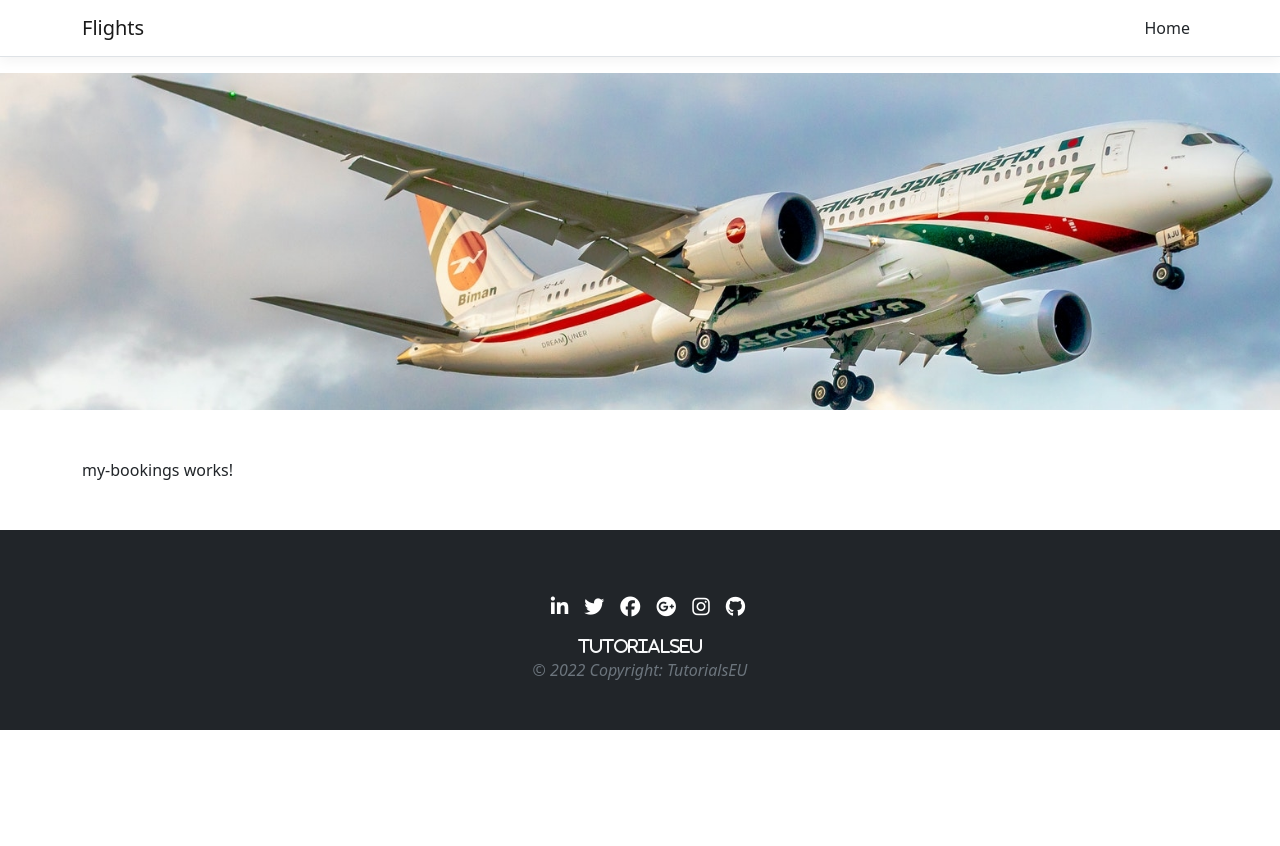
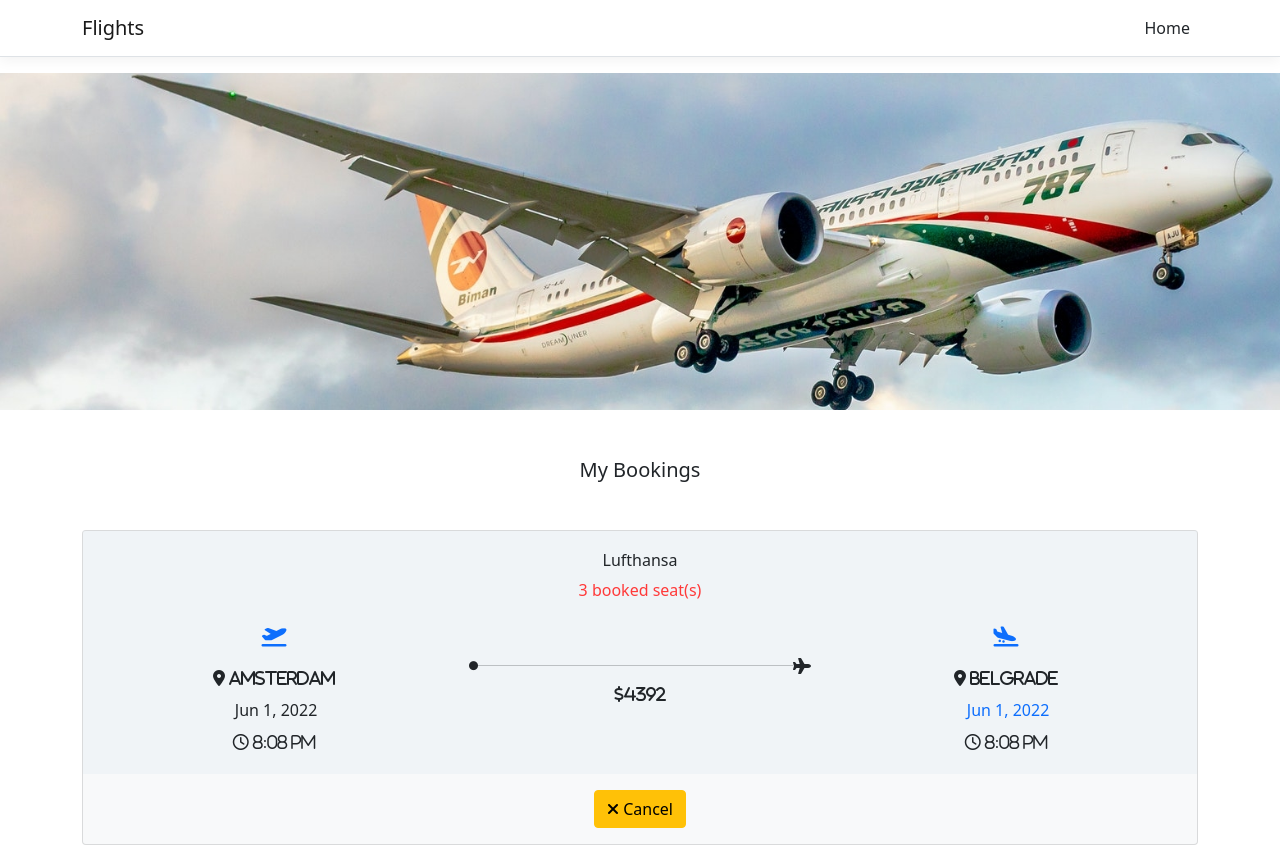
Before and after one commit to tutorialseu/ang-asp-21dc-flight-booking-portal, an Angular app in the folder Flights/ClientApp/: page /my-booking in a window 1280 px wide. Shown: the top 846 px of the page. Before the commit the page ends 800 px from the top, so only its background shows below. Built offline with nearby package versions, Linux system fonts and the light colour scheme.

Commit message:
18. Day Commit 1 - COPY FROM HERE

```diff
--- a/Flights/ClientApp/src/app/my-bookings/my-bookings.component.html
+++ b/Flights/ClientApp/src/app/my-bookings/my-bookings.component.html
@@ -1 +1,67 @@
-<p>my-bookings works!</p>
+<h5 class="text-md-center m-5">My Bookings</h5>
+<div class="card bg-light text-dark  mt-5">
+  <div class="card-body text-center" style="padding: 20px; background-color:#e5ecf26e">
+    <h6 class="card-title ">Lufthansa</h6>
+    <div class="card-title" style="color: #ff3939">3 booked seat(s)</div>
+    <div class="d-grid text-center g-2">
+      <div class="row">
+        <div class="col">
+          <div class="col m-3">
+            <i class="text-primary fas fa-plane-departure" style="font-size: 20px;"></i>
+          </div>
+
+          <div class="col">
+            <i class="fa-solid fa-location-dot">
+              Amsterdam
+            </i>
+          </div>
+
+          <div class="col m-2">
+            <i class="fa-regular"></i>
+            Jun 1, 2022
+          </div>
+
+          <div class="col">
+            <i class="fa-regular fa-clock">
+              8:08 PM
+            </i>
+          </div>
+        </div>
+
+        <div class="col">
+          <div style="display: flex;">
+            <i class="fa-solid  fa-circle" style="margin-top:51px; font-size: 9px;"></i>
+            <hr style="display:block;width: 100%;margin-top: 55px;">
+            <i class="fas fa-plane" style="margin-top: 48px;"></i>
+          </div>
+
+          <i class="fa fa-usd" aria-hidden="true">4392</i>
+          <br>
+
+        </div>
+        <div class="col">
+          <div class="col m-3">
+            <i class="text-primary fas fa-plane-arrival" style="font-size: 20px;"></i>
+          </div>
+          <div class="col">
+            <i class="fa-solid fa-location-dot">
+              Belgrade
+            </i>
+          </div>
+          <div class="col m-2 text-primary">
+            <i class="fa-regular "></i>
+            Jun 1, 2022
+          </div>
+          <div class="col">
+            <i class="fa-regular fa-clock">
+              8:08 PM
+            </i>
+          </div>
+        </div>
+      </div>
+    </div>
+  </div>
+  <div class="card-body d-flex justify-content-center">
+    <a class="btn btn-warning btn-secondary center"><i class="fas fa-remove"></i> Cancel</a>
+  </div>
+</div>
```
